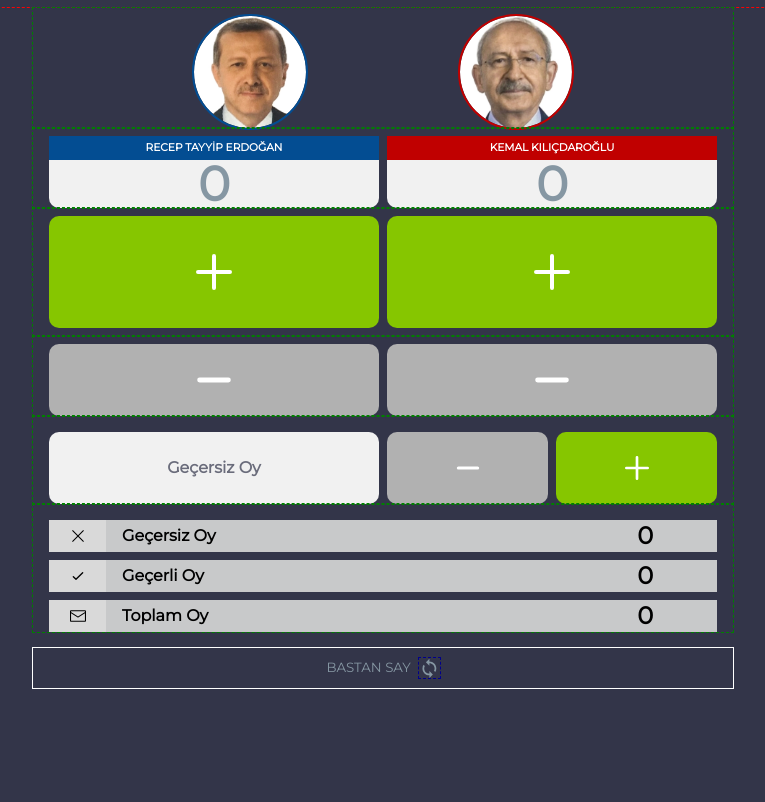
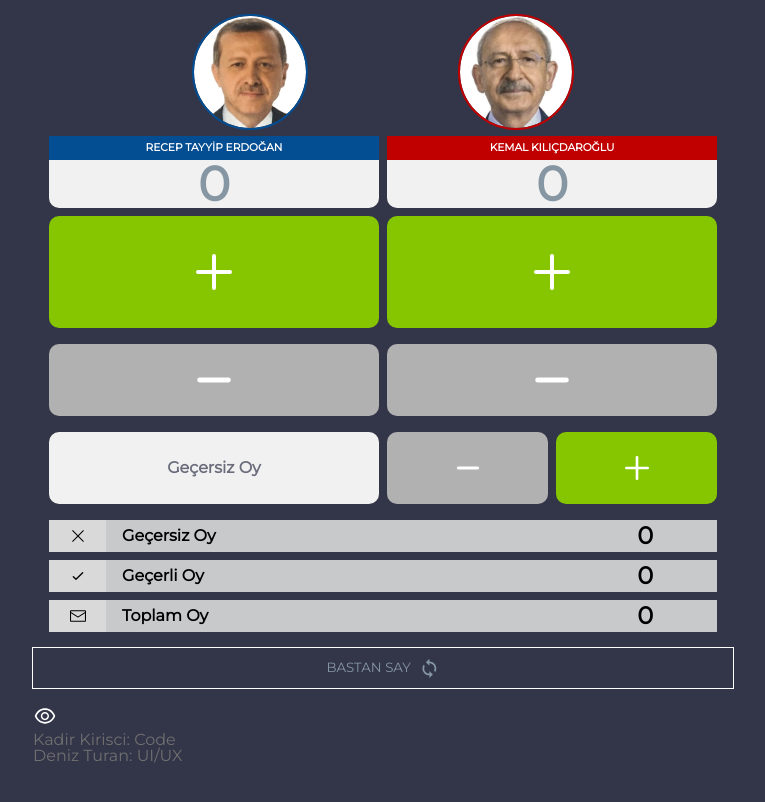
Before and after one commit to K2adir/oySay, a React (Vite) app: page / in a window 1280 px wide. Shown: the top 802 px of the page, without its empty margins (257-1022 px from the left). Built offline with nearby package versions, Linux system fonts and the light colour scheme.

Commit message:
credit button

```diff
--- a/src/App.css
+++ b/src/App.css
@@ -10,7 +10,7 @@
 
 body {
   height: 100dvh;
-  outline: 1px dashed red;
+  /* outline: 1px dashed red; */
   display: flex;
 
   justify-content: center;
--- a/src/App.jsx
+++ b/src/App.jsx
@@ -1,4 +1,5 @@
 import "./App.css";
+import Credits from "./components/Credits/Credits";
 // import Candidates from "./components/Candidates";
 import Profile from "./components/Profile/Profile";
 import ProfileVoteAdd from "./components/ProfileVoteAdd/ProfileVoteAdd";
@@ -20,6 +21,7 @@ function App() {
         <Scores />
         <Reset />
       </VoteProvider>
+      <Credits />
     </div>
   );
 }
--- /dev/null
+++ b/src/components/Credits/Credits.jsx
@@ -0,0 +1,30 @@
+import { useState } from "react";
+import "./Credits.scss";
+import { AiOutlineEye } from "react-icons/ai";
+import { AiOutlineEyeInvisible } from "react-icons/ai";
+
+const Credits = () => {
+  const [showCredits, setShowCredits] = useState(false);
+  return (
+    <div className="credits__container">
+      <button
+        className={showCredits === true ? "credits_btn_up" : "credits_btn_down"}
+        onClick={(e) => {
+          setShowCredits(!showCredits);
+        }}
+      >
+        {showCredits === false ? <AiOutlineEye /> : <AiOutlineEyeInvisible />}
+      </button>
+      <div
+        className={
+          showCredits === true ? "credits__content" : "credits__content_hide"
+        }
+      >
+        <p>Kadir Kirisci: Code</p>
+        <p>Deniz Turan: UI/UX</p>
+      </div>
+    </div>
+  );
+};
+
+export default Credits;
--- /dev/null
+++ b/src/components/Credits/Credits.scss
@@ -0,0 +1,22 @@
+.credits__container {
+  padding-top: 1rem;
+  display: flex;
+  flex-direction: column;
+  align-items: start;
+  justify-content: start;
+  color: #707070;
+  button {
+    font-size: 1.5rem;
+    border: none;
+    background: none;
+    color: white;
+  }
+}
+
+.credits_btn_up .credits__content {
+  display: block;
+}
+
+.credits__content {
+  display: none;
+}
--- a/src/components/Profile/Profile.scss
+++ b/src/components/Profile/Profile.scss
@@ -1,5 +1,5 @@
 .dashboard__container {
-  outline: 1px dashed green;
+  //   outline: 1px dashed green;
   display: flex;
   justify-content: space-evenly;
 
--- a/src/components/Reset/Reset.scss
+++ b/src/components/Reset/Reset.scss
@@ -26,7 +26,7 @@
     span {
       display: flex;
       font-size: 1.3rem;
-      outline: 1px dashed darkblue;
+      //   outline: 1px dashed darkblue;
     }
   }
 }
```
Also changed, not shown: 1 other file (tests, documents, lock files or other folders).
